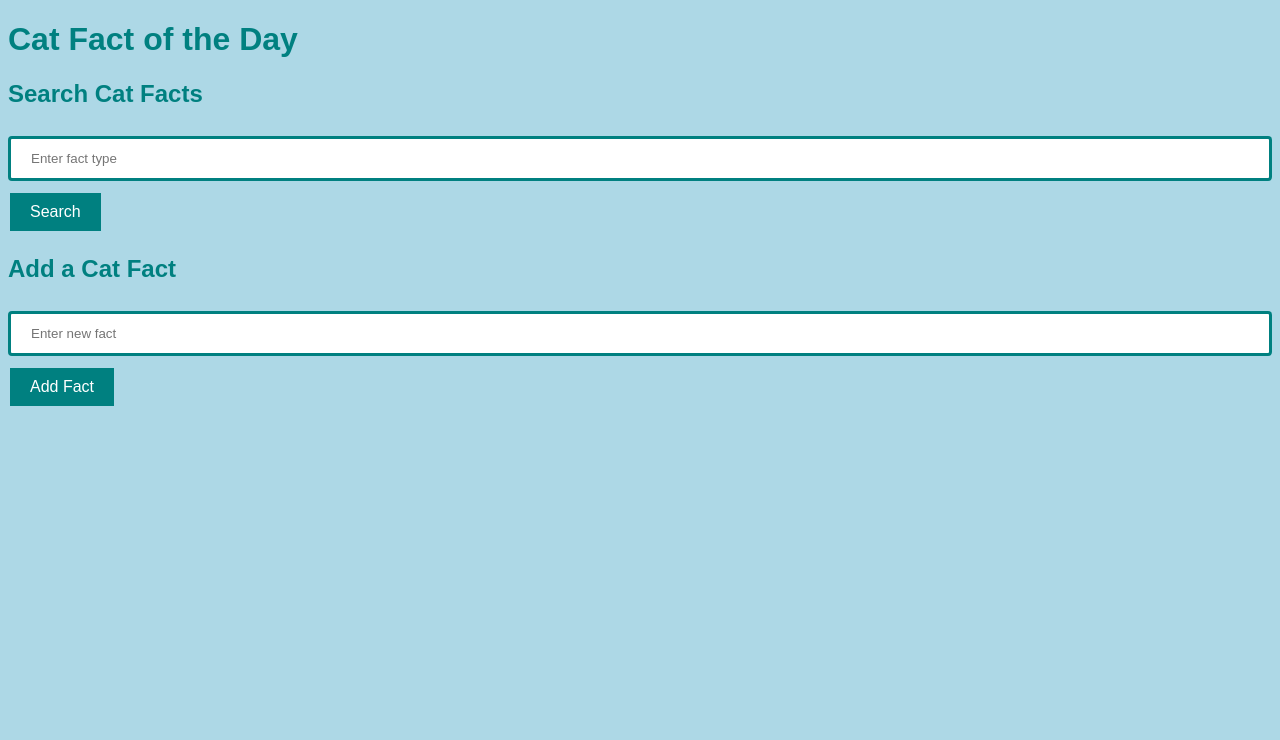
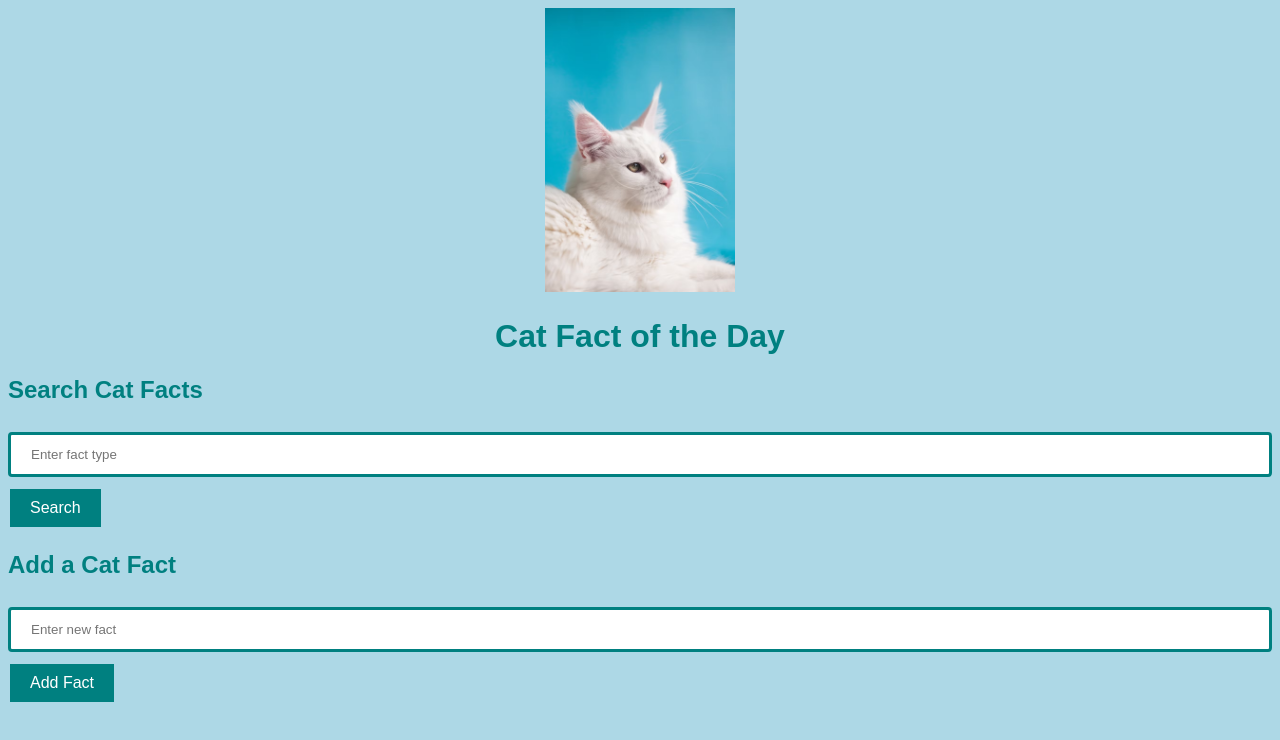
Before and after one commit to Revniuk/SBA308A, a plain HTML site: page index.html in a window 1280 px wide. Drawn offline with Linux system fonts and the light colour scheme; no server answers.

Commit message:
Add files via upload

```diff
--- a/index.html
+++ b/index.html
@@ -8,7 +8,10 @@
 </head>
 
 <body>
-    <h1>Cat Fact of the Day</h1>
+    <div style="text-align:center;">
+        <img src="cat_image.jpg" alt="White Cat" style="width: 15%;">
+    </div>
+    <h1 style="text-align:center;">Cat Fact of the Day</h1>
     <p id="catFact"></p>
 
     <h2>Search Cat Facts</h2>
```
Also changed, not shown: cat_image.jpg (added).
